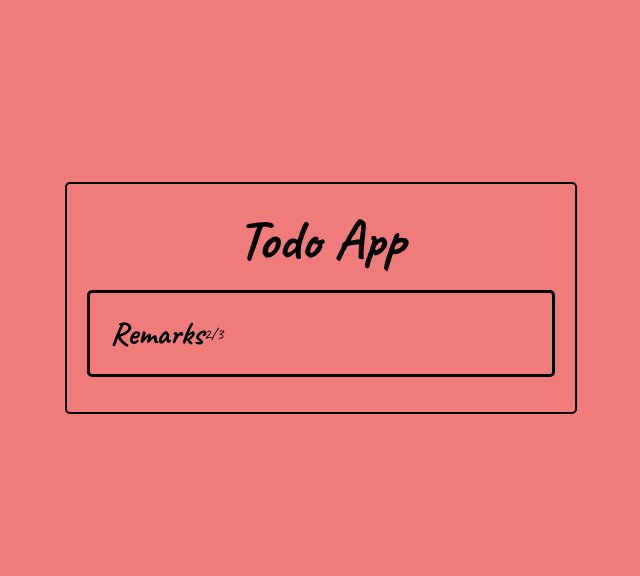
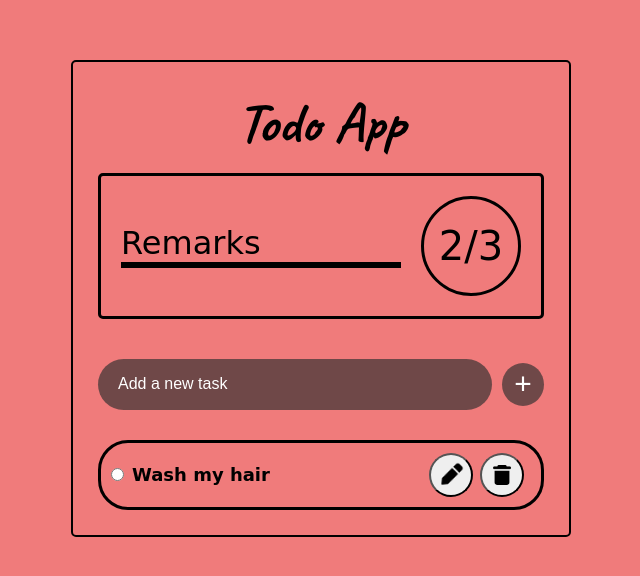
Before and after one commit to omaimaqasim/week-07-Todo-app, a plain HTML site: page index.html in a window 1280 px wide. Shown: the part 102-678 px from the top of the page, without its empty margins (319-959 px from the left). Drawn offline with Linux system fonts and the light colour scheme; a web font is replaced by a local one.

Commit message:
add some elements

```diff
--- a/index.html
+++ b/index.html
@@ -1,26 +1,55 @@
 <!DOCTYPE html>
 <html lang="en">
+
 <head>
     <meta charset="UTF-8">
     <meta name="viewport" content="width=device-width, initial-scale=1.0">
     <title>Todo app</title>
     <link rel="stylesheet" href="style.css">
 </head>
+
 <body>
 
     <div class="todo_container">
         <h1>Todo App</h1>
-         <div class="task_tracker">
+        <div class="task_tracker">
             <div class="progress">
                 <h1>Remarks</h1>
-                 <div class="progress_bar"></div>
+                <div class="progress_bar"></div>
             </div>
             <div class="task_completion_rate">
-               2/3
+                2/3
             </div>
-         </div>
+        </div>
+
+        <div class="task_section">
+            <div class="task_input_area">
+                <input type="text" class="task_input" placeholder="Add a new task">
+                <button class="task_add_btn">+</button>
+            </div>
+
+            <div class="task">
+                <div class="input_task">
+                    <label>
+                        <input type="radio"> Wash my hair
+                    </label>
+                </div>
+                <button>
+                    <img src="assets/edit.png.png" alt="icon" width="27" height="27">
+
+                </button>
+                <button>
+                    <img src="assets/delete.png" alt="icon" width="20" height="20">
+
+                </button>
+
+
+            </div>
+        </div>
+
     </div>
     <script src="script.js"></script>
 
 </body>
+
 </html>
--- a/style.css
+++ b/style.css
@@ -12,42 +12,141 @@ body {
     align-items: center;
     justify-content: center;
     background-color: rgb(240, 123, 123);
+    font-family: cursive;
 }
 
 /* decorating todo container */
 .todo_container {
     border: 2px solid black;
-    padding: 20px;
+    padding: 25px;
     border-radius: 5px;
-    min-width: 40vw;
+    max-width: 500px;
+    width: 100%;
     display: flex;
     flex-direction: column;
     align-items: center;
     justify-content: center;
 }
-.todo_container h1{
-  font-family: "Caveat", cursive;
-  font-size: 3.5rem;
+
+.todo_container h1 {
+    font-family: "Caveat", cursive;
+    font-size: 3.5rem;
 }
 
 /* decorating task tracker  */
-.task_tracker{
+.task_tracker {
     display: flex;
     align-items: center;
+    justify-content: space-between;
     width: 100%;
     padding: 20px;
     border: solid black;
     border-radius: 5px;
     margin: 15px 0px;
-      font-family: "Caveat", sans-serif;
+    font-family: cursive;
 }
-.progress h1{
-    font-size: 2em;
-   font-weight: 900;
+
+.progress h1 {
+    font-size: 2rem;
+    font-weight: 400;
+    font-family: cursive;
+
 
 }
-.pto
-.progress_bar{
+
+.progress {
+    width: 70%;
+}
+
+.progress_bar {
     width: 100%;
     border: solid black;
 }
+
+.task_completion_rate {
+    border: solid black;
+    font-size: 2.5rem;
+    padding: 10px;
+    border-radius: 50%;
+    width: 100px;
+    height: 100px;
+    display: flex;
+    align-items: center;
+    justify-content: center;
+}
+
+
+/* style task_input_area sec */
+
+.task_section {
+    width: 100%;
+    padding-top: 25px;
+}
+
+.task_input {
+    width: 90%;
+    background-color: rgba(49, 49, 49, 0.67);
+    border: none;
+    padding: 18px 20px;
+    border-radius: 30px;
+}
+
+.task_input::placeholder {
+    font-size: 16px;
+    color: rgb(255, 255, 255);
+}
+
+.task_input_area {
+    gap: 10px;
+    display: flex;
+    align-items: center;
+    margin-bottom: 30px;
+
+}
+
+.task_add_btn {
+    color: white;
+    background-color: rgba(49, 49, 49, 0.67);
+    font-size: 30px;
+    display: flex;
+    align-items: center;
+    justify-content: center;
+    height: 43px;
+    width: 43px;
+    border-radius: 50%;
+    border: none;
+}
+
+/* decorating task div */
+
+.task {
+    width: 100%;
+    border: solid black;
+    display: flex;
+    align-items: center;
+    border-radius: 30px;
+    padding: 10px;
+
+}
+
+.input_task {
+    width: 80%;
+        font-size: 18px;
+}
+
+.task button {
+    width: 30px;
+    height: 30px;
+    display: flex;
+    align-items: center;
+    justify-content: center;
+    padding: 20px;
+    border-radius: 50%;
+    margin-right: 7px;
+}
+label {
+  display: flex;
+  align-items: center;
+  gap: 8px;
+  font-weight: 600;
+}
```
Also changed, not shown: assets/delete.png (added), assets/edit.png.png (added).
